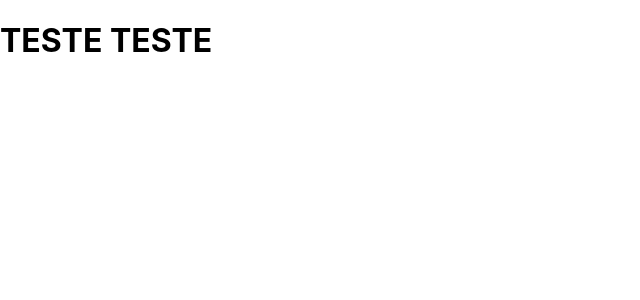
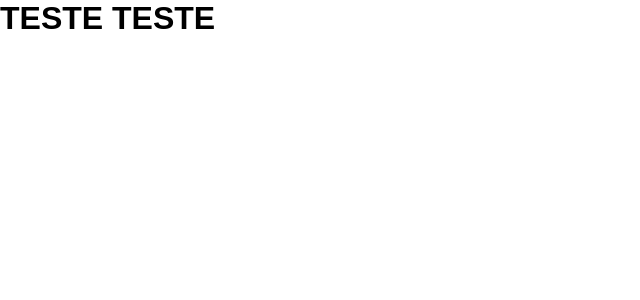
Before and after one commit to LucasFRodriguez/catalogofilmes, a React (Create React App) app: page /filme/1 in a window 1280 px wide. Shown: the top 300 px of the page, without its empty margins (0-640 px from the left). Built offline with nearby package versions, Linux system fonts and the light colour scheme.

Commit message:
Instalando react router dom

```diff
--- a/package.json
+++ b/package.json
@@ -8,6 +8,7 @@
     "@testing-library/user-event": "^13.5.0",
     "react": "^18.2.0",
     "react-dom": "^18.2.0",
+    "react-router-dom": "^6.17.0",
     "react-scripts": "5.0.1",
     "web-vitals": "^2.1.4"
   },
--- a/src/index.css
+++ b/src/index.css
@@ -1,13 +1,17 @@
-body {
+*{
   margin: 0;
-  font-family: -apple-system, BlinkMacSystemFont, 'Segoe UI', 'Roboto', 'Oxygen',
-    'Ubuntu', 'Cantarell', 'Fira Sans', 'Droid Sans', 'Helvetica Neue',
-    sans-serif;
-  -webkit-font-smoothing: antialiased;
-  -moz-osx-font-smoothing: grayscale;
+  padding: 0;
+  box-sizing: border-box;
 }
 
-code {
-  font-family: source-code-pro, Menlo, Monaco, Consolas, 'Courier New',
-    monospace;
+body{
+  font-family: sans-serif;
 }
+
+.app{
+  display: flex;
+  width: 100%;
+  justify-content: center;
+  align-items: center;
+  flex-direction: column;
+}
```
Also changed, not shown: src/pages/Filme/index.js (added, +9 -0 lines), src/pages/Home/index.js (added, +9 -0 lines), 1 other file (tests, documents, lock files or other folders).
